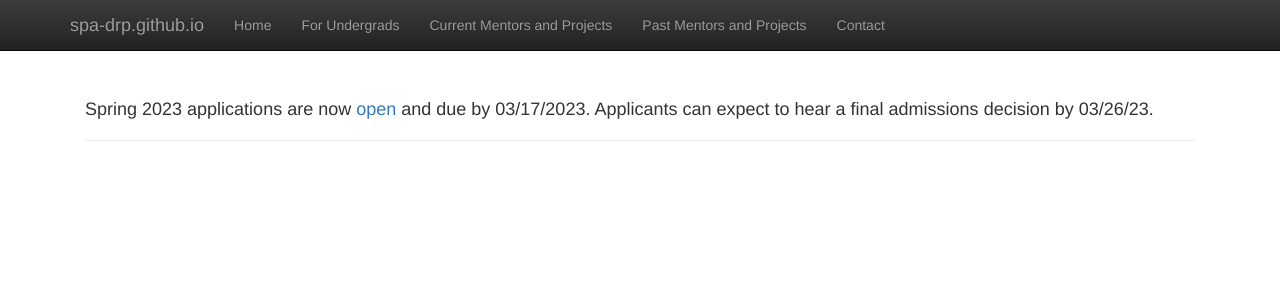
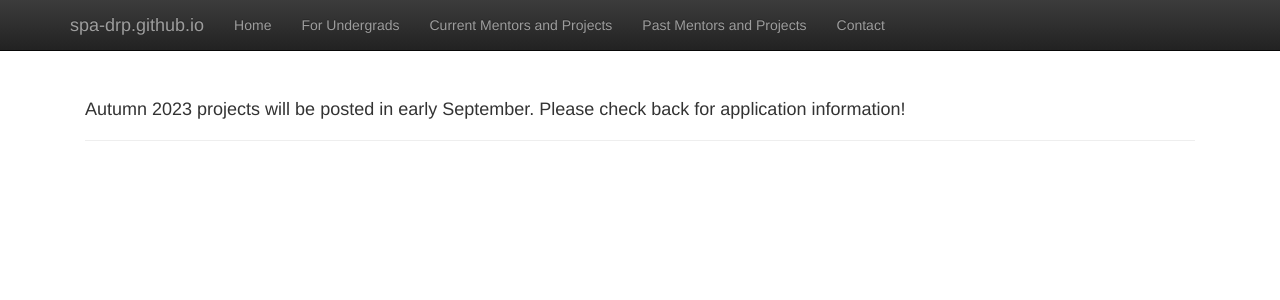
Before and after one commit to SPA-DRP/spa-drp.github.io, a Jekyll site: the page built from currentmentors.html, in a window 1280 px wide. Shown: the top 300 px of the page. Built offline with Jekyll 4.4.1, drawn with Linux system fonts in a browser that asks for light colours; nearby versions of some CDN libraries; library files that are not in the unit come from our copies.

Commit message:
current mentor page udpated

```diff
--- a/currentmentors.html
+++ b/currentmentors.html
@@ -5,7 +5,7 @@ title:  'Mentors and Project Descriptions'
 
 
 <h4>
-  <p>Spring 2023 applications are now <a href="https://forms.gle/q9E8dwtqz3NhkbzL8">open</a> and due by 03/17/2023. Applicants can expect to hear a final admissions decision by 03/26/23.
+  <p> Autumn 2023 projects will be posted in early September. Please check back for application information!
   </p>
   </h4>
   <hr>
```
